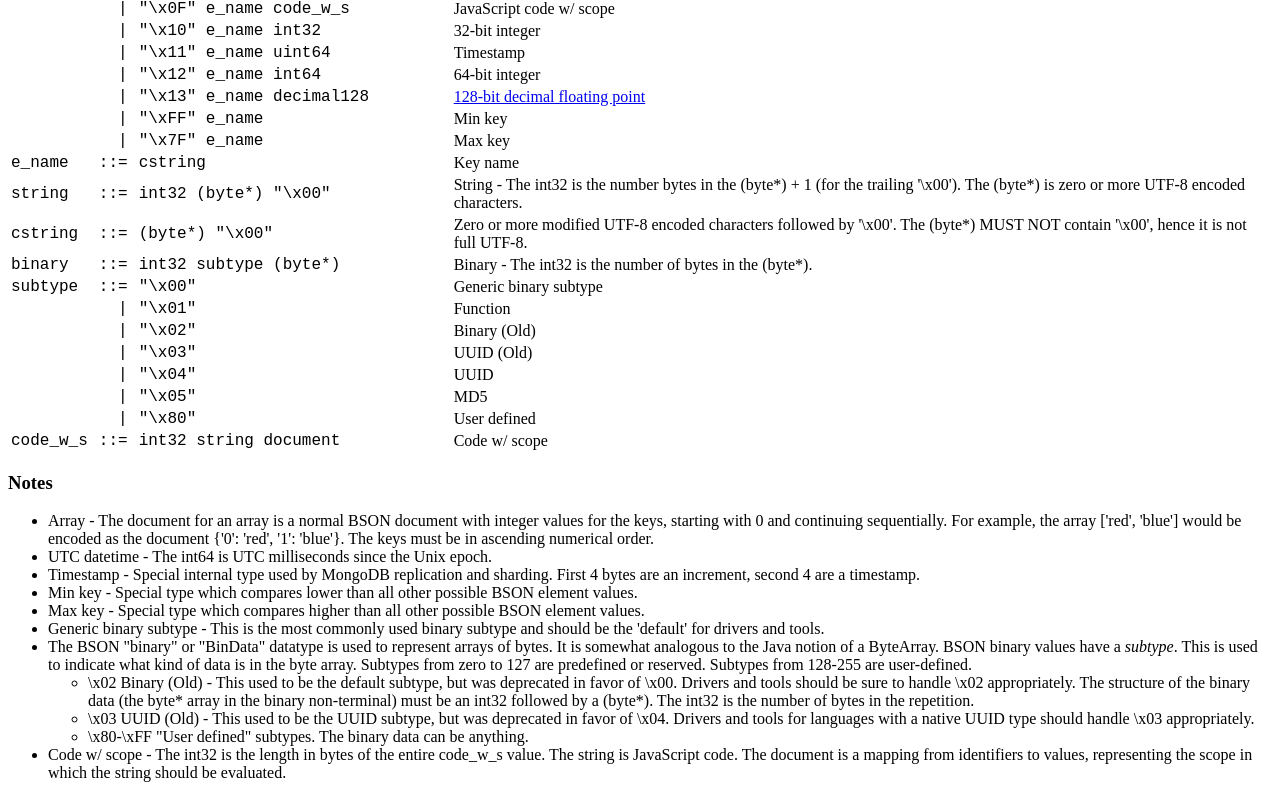
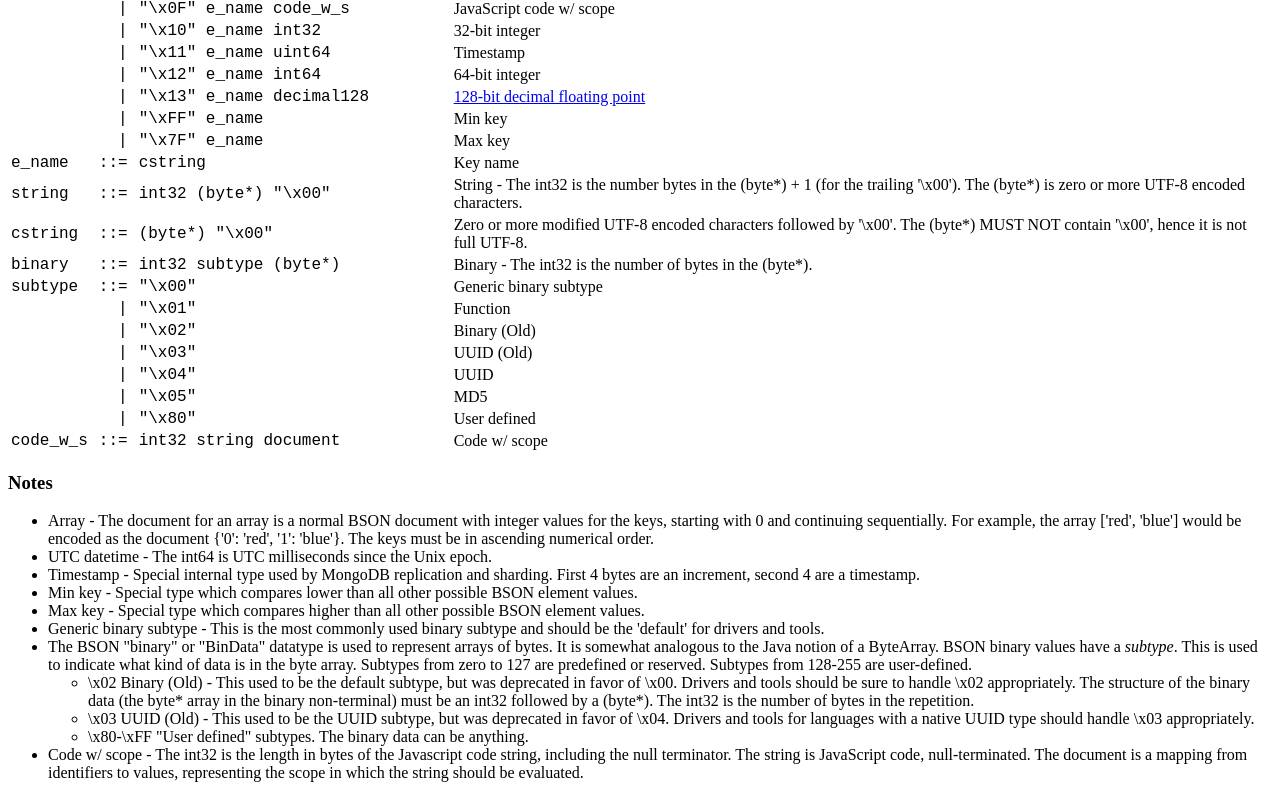
Before and after one commit to mongodb/bsonspec.org, a plain HTML site: page spec.html in a window 1280 px wide. Shown: the part 899-1697 px from the top of the page. Drawn offline with Linux system fonts and the light colour scheme.

Commit message:
Fix description of Code with Scope

```diff
--- a/spec.html
+++ b/spec.html
@@ -308,7 +308,7 @@ the <code>document</code> non-terminal.</p>
   <li>\x80-\xFF "User defined" subtypes. The binary data can be anything.</li>
 </ul>
 </li>
-<li >Code w/ scope - The int32 is the length in bytes of the entire code_w_s value. The string is JavaScript code. The document is a mapping from identifiers to values, representing the scope in which the string should be evaluated.</li>
+<li>Code w/ scope - The int32 is the length in bytes of the Javascript code string, including the null terminator. The string is JavaScript code, null-terminated. The document is a mapping from identifiers to values, representing the scope in which the string should be evaluated.</li>
 </ul>
 </p>
 
```
